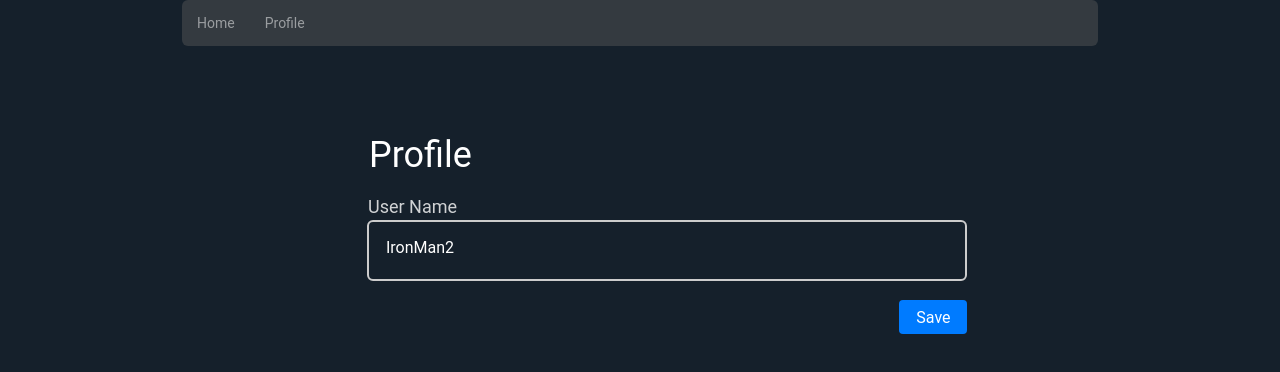
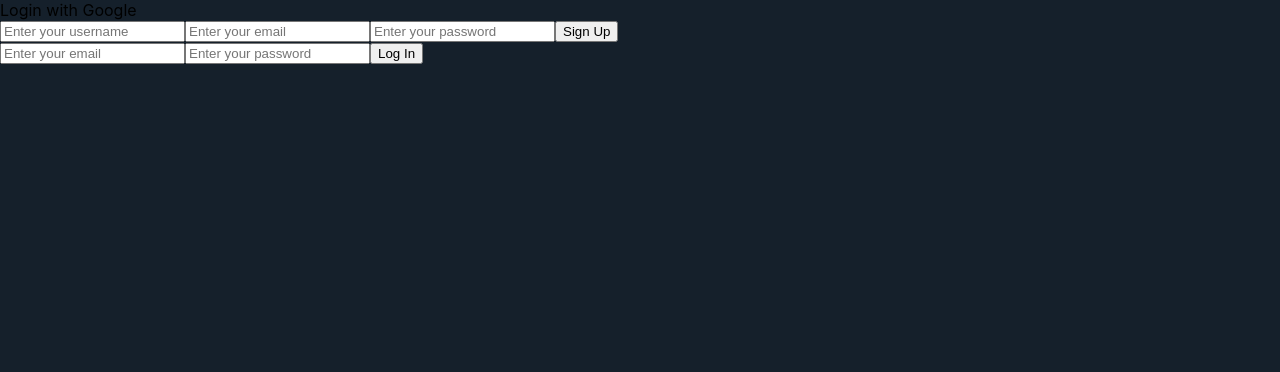
Before and after one commit to leomza/microBloggingProject, a React (Create React App) app: page /profile in a window 1280 px wide. Shown: the top 372 px of the page. Built offline with nearby package versions, Linux system fonts and the light colour scheme; no server answers; the database is empty.

Commit message:
Doing Milestone 6 - Done the authentication from google and email

```diff
--- a/src/App.js
+++ b/src/App.js
@@ -1,16 +1,34 @@
 import './App.css';
-import React from 'react';
+import React, { useEffect, useContext } from 'react';
 import InfoTweetsProvider from './context/InfoTweetsContext'
 import InfoUserNameProvider from './context/InfoUserNameContext';
 import NavBar from './components/NavBar'
+import Login from './components/Login';
+import { AuthContext } from './context/AuthContext';
+import { getAuth, onAuthStateChanged } from "firebase/auth";
 
 /* Hosting URL: https://microblogtwitter.web.app */
 
 function App() {
+
+  //Extract from the provider the information:
+  const { authInfo, login } = useContext(AuthContext)
+
+  useEffect(() => {
+    const auth = getAuth();
+    onAuthStateChanged(auth, (user) => {
+      if (user)
+        login({ name: user.displayName, email: user.email })
+      else {
+      }
+    });
+  }, [])
+
   return (
     <InfoUserNameProvider>
       <InfoTweetsProvider>
-       <NavBar />
+        {!authInfo && <Login />}
+        {authInfo && <NavBar />}
       </InfoTweetsProvider>
     </InfoUserNameProvider>
   );
--- a/src/components/AddNewTweet.jsx
+++ b/src/components/AddNewTweet.jsx
@@ -5,10 +5,15 @@ import styles from '../styles/addNewTweet.module.css'
 import { collection, addDoc } from 'firebase/firestore'
 import { FirebaseContext } from '../config/Firebase'
 import { getFirestore } from 'firebase/firestore'
+import { getAuth } from 'firebase/auth'
 
 const AddNewTweet = () => {
   //Extract from the provider the information:
   const { userName } = useContext(InfoUserNameContext)
+
+  const auth = getAuth()
+  const user = auth.currentUser
+
   //This is how to get the data from Firebase
   const firebase = useContext(FirebaseContext)
   const db = getFirestore(firebase)
@@ -22,10 +27,11 @@ const AddNewTweet = () => {
   const handleMessageChange = e => {
     setCountCharacter(e.target.value.length)
     setTweet({
-      userName: userName,
+      userName: user.uid,
       content: e.target.value,
       date: new Date().toISOString()
     })
+    console.log(tweet)
   }
 
   const submitTweet = async event => {
--- /dev/null
+++ b/src/components/Login.jsx
@@ -0,0 +1,126 @@
+import React, { Fragment, useContext, useState } from 'react'
+import {
+  getAuth,
+  signInWithPopup,
+  GoogleAuthProvider,
+  createUserWithEmailAndPassword,
+  signInWithEmailAndPassword,
+  updateProfile
+} from 'firebase/auth'
+import { AuthContext } from '../context/AuthContext'
+import { InfoUserNameContext } from '../context/InfoUserNameContext'
+
+const Login = () => {
+  const provider = new GoogleAuthProvider()
+  const auth = getAuth()
+
+  //Use the function "login" from authContext
+  const { login } = useContext(AuthContext)
+  //Use the function changeUserName to after Log In or Sign Up I will set the current username
+  const { changeUserName } = useContext(InfoUserNameContext)
+
+  const [newUserName, setNewUserName] = useState('')
+  const [newEmail, setNewEmail] = useState('')
+  const [newPassword, setNewPassword] = useState('')
+
+  const [existEmail, setExistEmail] = useState('')
+  const [existPassword, setExistPassword] = useState('')
+
+  const handleLogIn = async () => {
+    try {
+      const userData = await signInWithPopup(auth, provider)
+      login({ name: userData.user.displayName, email: userData.user.email })
+      changeUserName(userData.user.displayName)
+    } catch (error) {
+      console.error(error)
+    }
+  }
+
+  const handleNewUserName = e => setNewUserName(e.target.value)
+  const handleNewEmail = e => setNewEmail(e.target.value)
+  const handleNewPassword = e => setNewPassword(e.target.value)
+
+  const handleExistEmail = e => setExistEmail(e.target.value)
+  const handleExistPassword = e => setExistPassword(e.target.value)
+
+  const submitNewUser = async event => {
+    try {
+      //By default when you submit a form the page reload and clear everything out, so we call preventDefault()
+      event.preventDefault()
+
+      const user = await createUserWithEmailAndPassword(
+        auth,
+        newEmail,
+        newPassword
+      )
+      //Then I will add the username to the new user
+      updateProfile(user, {
+        displayName: newUserName
+      })
+      changeUserName(user.displayName)
+    } catch (error) {
+      console.error(error)
+    }
+  }
+
+  const submitExistUser = async event => {
+    try {
+      //By default when you submit a form the page reload and clear everything out, so we call preventDefault()
+      event.preventDefault()
+      await signInWithEmailAndPassword(auth, existEmail, existPassword)
+      changeUserName(auth.currentUser.displayName)
+    } catch (error) {
+      console.error(error)
+    }
+  }
+
+  return (
+    <Fragment>
+      <div onClick={handleLogIn}>Login with Google</div>
+      <form onSubmit={submitNewUser}>
+        <input
+          type='text'
+          placeholder='Enter your username'
+          value={newUserName}
+          onChange={handleNewUserName}
+          maxLength={30}
+        />
+        <input
+          type='email'
+          placeholder='Enter your email'
+          value={newEmail}
+          onChange={handleNewEmail}
+          maxLength={30}
+        />
+        <input
+          type='password'
+          placeholder='Enter your password'
+          value={newPassword}
+          onChange={handleNewPassword}
+          maxLength={10}
+        />
+        <button type='submit'>Sign Up</button>
+      </form>
+
+      <form onSubmit={submitExistUser}>
+        <input
+          type='email'
+          placeholder='Enter your email'
+          value={existEmail}
+          onChange={handleExistEmail}
+          maxLength={30}
+        />
+        <input
+          type='password'
+          placeholder='Enter your password'
+          value={existPassword}
+          onChange={handleExistPassword}
+          maxLength={10}
+        />
+        <button type='submit'>Log In</button>
+      </form>
+    </Fragment>
+  )
+}
+
+export default Login
--- a/src/components/NavBar.jsx
+++ b/src/components/NavBar.jsx
@@ -1,11 +1,15 @@
-import React, { Fragment } from 'react'
+import React, { Fragment, useContext } from 'react'
 import TweetsList from './TweetsList'
 import AddNewTweet from './AddNewTweet'
 import { Route, Switch, Link } from 'react-router-dom'
 import ProfileForm from './ProfileForm'
 import styles from '../styles/navBar.module.css'
+import { AuthContext } from '../context/AuthContext'
 
 const NavBar = () => {
+  //Use the function "logout" from authContext
+  const { authInfo, logout } = useContext(AuthContext)
+
   return (
     <Fragment>
       <nav className={styles.navBar}>
@@ -19,6 +23,16 @@ const NavBar = () => {
             <Link className={styles.navBar__link} to='/profile'>
               Profile
             </Link>
+          </li>
+          <li className={styles.navBar__link_content}>
+            <button className={styles.navBar__link} onClick={logout}>
+              Log Out
+            </button>
+          </li>
+          <li className={styles.navBar__link_content}>
+            <p className={styles.navBar__link}>
+              {authInfo.name}
+            </p>
           </li>
         </ul>
       </nav>
--- a/src/components/TweetsList.jsx
+++ b/src/components/TweetsList.jsx
@@ -7,7 +7,7 @@ import Loader from 'react-loader-spinner'
 const TweetsList = () => {
   //Extract from the provider the list of tweets:
   const { allTweets, isLoading } = useContext(InfoTweetsContext)
-console.log(isLoading);
+
   return (
     <div>
       {isLoading ? (
--- /dev/null
+++ b/src/context/AuthContext.jsx
@@ -0,0 +1,32 @@
+import React, { createContext, useState } from 'react'
+import { getAuth, signOut } from 'firebase/auth'
+
+//Create the Context
+export const AuthContext = createContext({})
+
+const AuthProvider = props => {
+  //Create a state to know what to render if the user is logged in or not
+  const [authInfo, setAuthInfo] = useState(null)
+
+  //I do the logout function in this way because is a bit more complicate than the login function that I do directly in the Provider value
+  const logout = async () => {
+    try {
+      setAuthInfo(null)
+      //Then I need to logout from Firebase:
+      const auth = getAuth()
+      await signOut(auth)
+    } catch (error) {
+      console.error(error)
+    }
+  }
+  return (
+    //The value is going to be an object. That will contain the state "authInfo", and 2 functions: -Login(is going to update the state "authInfo") and -Logout
+    <AuthContext.Provider
+      value={{ authInfo, login: userInfo => setAuthInfo(userInfo), logout }}
+    >
+      {props.children}
+    </AuthContext.Provider>
+  )
+}
+
+export default AuthProvider
--- a/src/context/InfoTweetsContext.jsx
+++ b/src/context/InfoTweetsContext.jsx
@@ -5,7 +5,10 @@ import {
   collection,
   onSnapshot,
   orderBy,
-  query
+  query,
+  startAfter,
+  limit,
+  getDocs
 } from 'firebase/firestore' //I use "onSnapshot" because that call every second to the database and check if something change. If it change will re-render all the component again
 
 //Create the Context
--- a/src/context/InfoUserNameContext.jsx
+++ b/src/context/InfoUserNameContext.jsx
@@ -1,15 +1,20 @@
 import React, { useState, createContext } from 'react'
+import { getAuth, updateProfile } from 'firebase/auth'
 
 //Create the Context
 export const InfoUserNameContext = createContext({})
 
 const InfoUserNameProvider = props => {
+  const auth = getAuth()
   //Contains the userName profile
-  const [userName, setUserName] = useState('IronMan2')
+  const [userName, setUserName] = useState('')
 
   //Set the userName from the profile page
   const changeUserName = userName => {
     setUserName(userName)
+    updateProfile(auth.currentUser, {
+      displayName: userName
+    })
   }
 
   return (
--- a/src/index.js
+++ b/src/index.js
@@ -4,12 +4,15 @@ import './index.css';
 import App from './App';
 import { BrowserRouter as Router } from 'react-router-dom';
 import FirebaseProvider from './config/Firebase'
+import AuthProvider from './context/AuthContext';
 
 ReactDOM.render(
   <React.StrictMode>
     <Router>
       <FirebaseProvider>
-        <App />
+        <AuthProvider>
+          <App />
+        </AuthProvider>
       </FirebaseProvider>
     </Router>
   </React.StrictMode>,
```
